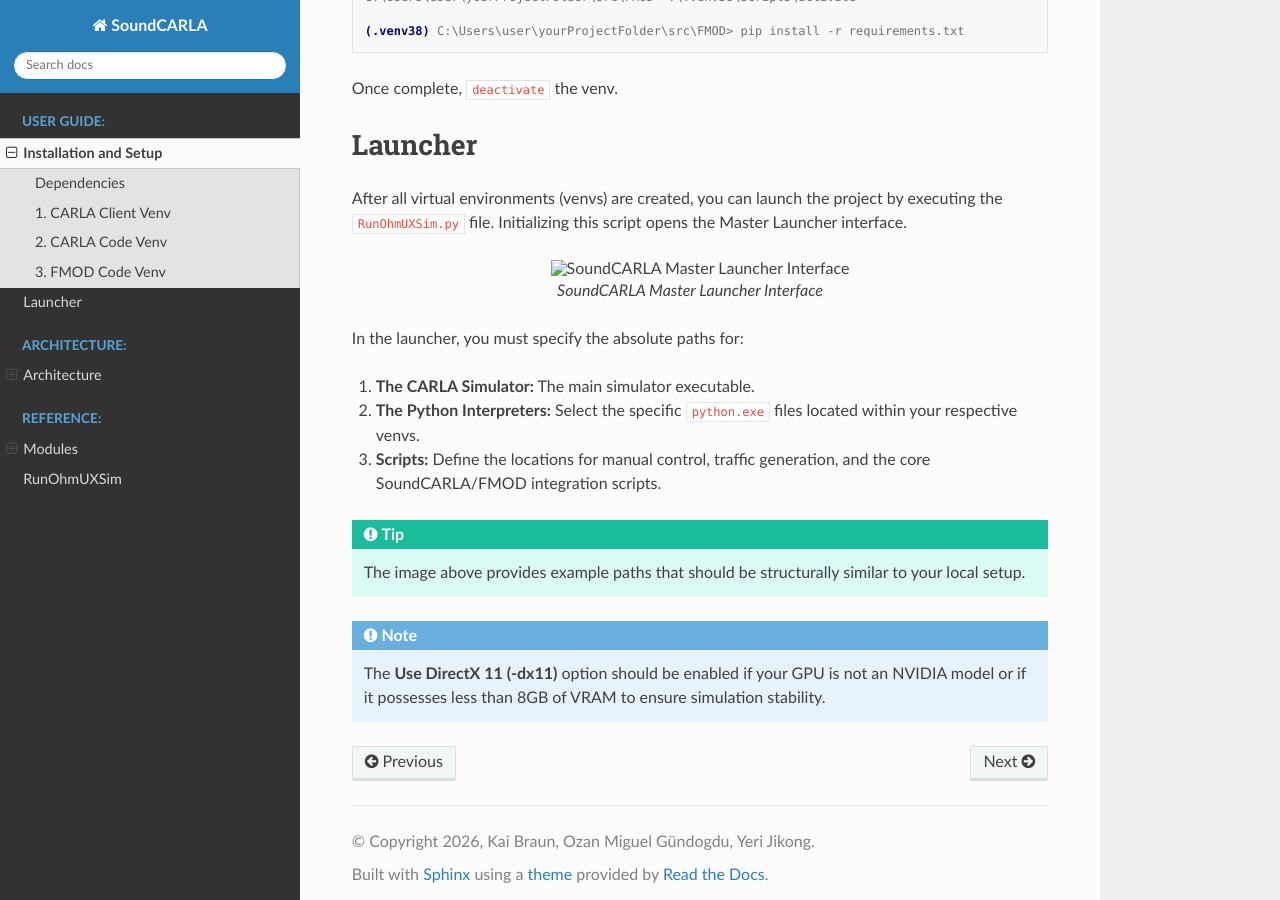
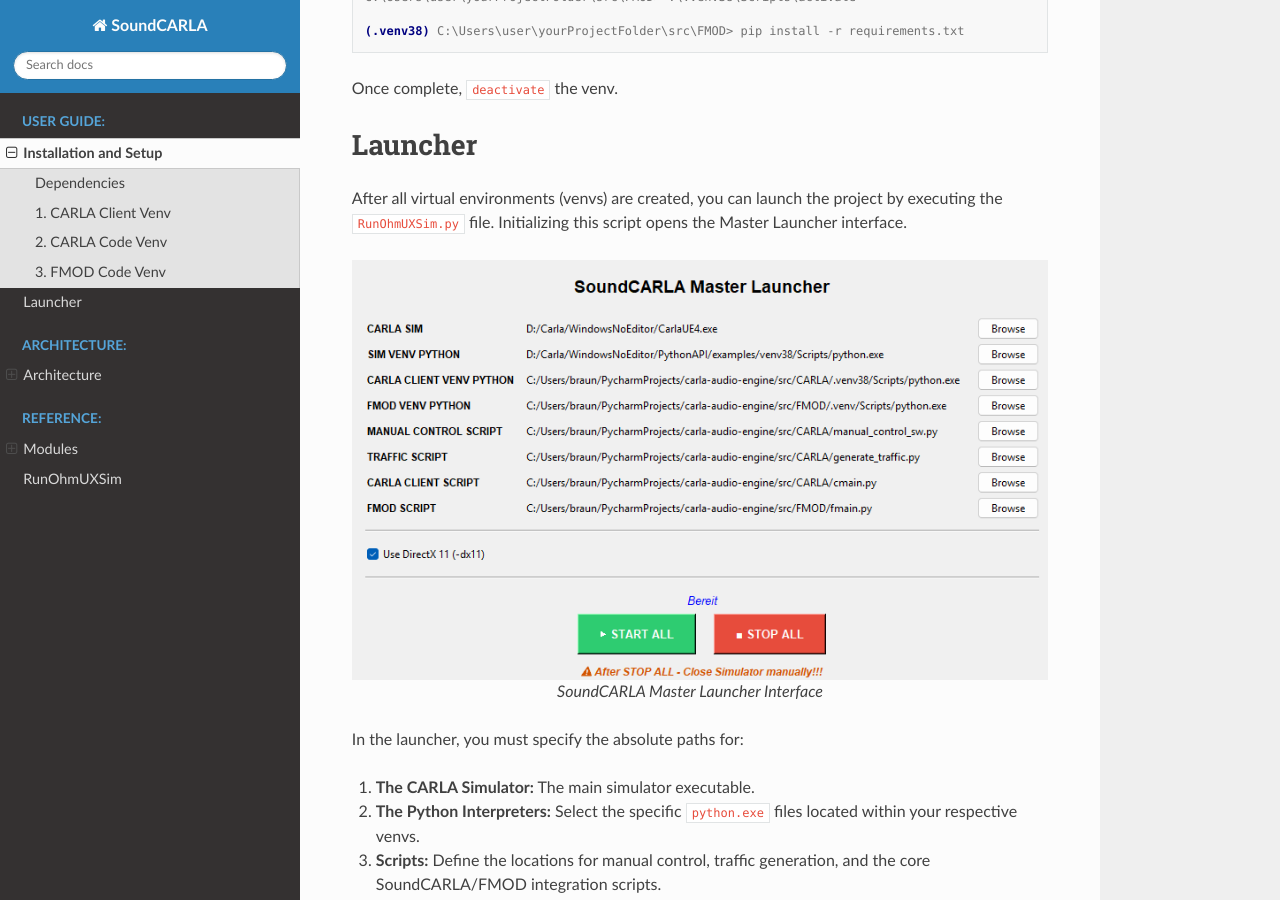
Before and after one commit to yjikong/carla-audio-engine, a Sphinx documentation site: the page built from docs/source/getting_started.rst, in a window 1280 px wide and 900 px high, scrolled down 2641 px. Built offline with Sphinx 7.4.7 and the Read the Docs theme 3.1.0, drawn with Linux system fonts in a browser that asks for light colours.

Commit message:
fixed path to new image in docu

```diff
--- a/docs/source/getting_started.rst
+++ b/docs/source/getting_started.rst
@@ -122,7 +122,7 @@
 
 After all virtual environments (venvs) are created, you can launch the project by executing the ``RunOhmUXSim.py`` file. Initializing this script opens the Master Launcher interface.
 
-.. figure:: /docs/source/diagrams/View_Launcher.png
+.. figure:: ./diagrams/View_Launcher.png
    :alt: SoundCARLA Master Launcher Interface
    :align: center
 
```
